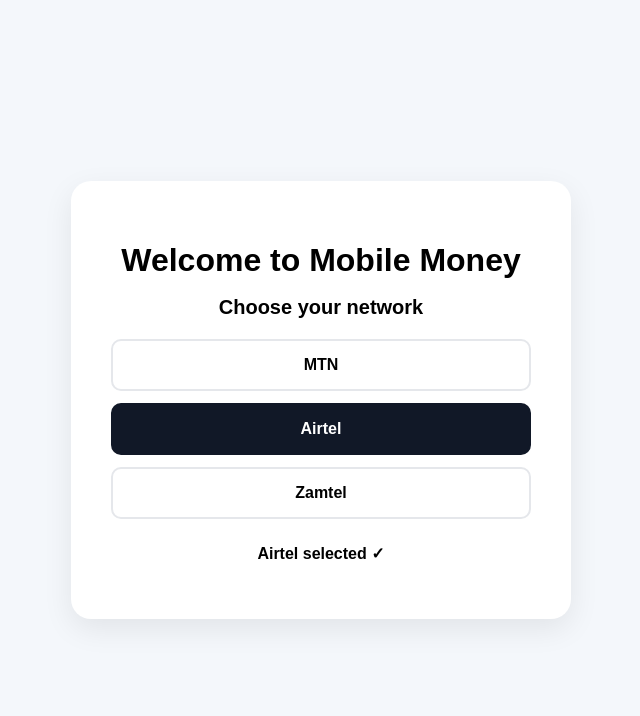
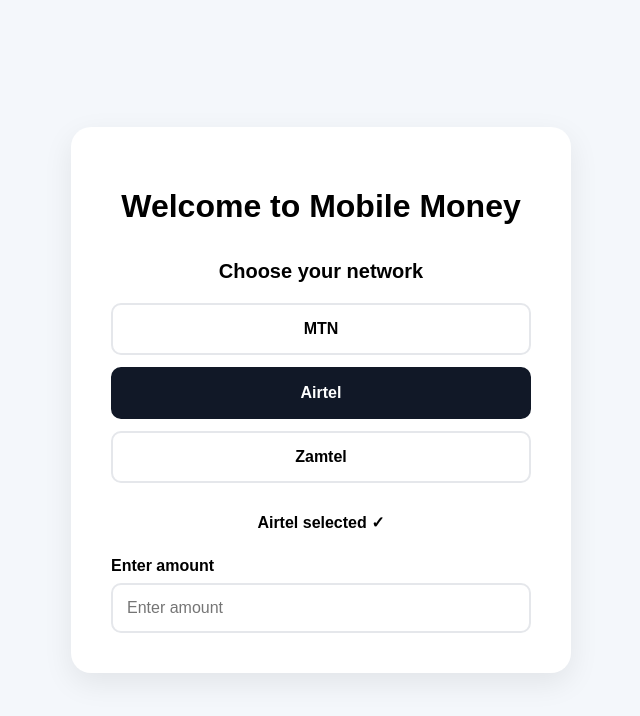
Before and after one commit to chishamichael/Momo-fee-calculator, a React (Vite) app: page / in a window 1280 px wide. Both pictures are taken after a click on the button "Airtel". Shown: the top 716 px of the page, without its empty margins (319-959 px from the left). Built offline with nearby package versions, Linux system fonts and the light colour scheme.

Commit message:
Add tiered network fee calculation

```diff
--- a/src/App.css
+++ b/src/App.css
@@ -18,13 +18,8 @@
 }
 
 h1 {
-  margin-bottom: 12px;
+  margin-bottom: 35px;
   font-size: 32px;
-}
-
-.subtitle {
-  color: #666;
-  margin-bottom: 35px;
 }
 
 h2 {
@@ -61,7 +56,52 @@
   border-color: #111827;
 }
 
+.calculator-section {
+  margin-top: 30px;
+  text-align: left;
+}
+
 .selected-message {
-  margin-top: 25px;
+  text-align: center;
+  font-weight: 600;
+  margin-bottom: 25px;
+}
+
+label {
+  display: block;
+  margin-bottom: 8px;
   font-weight: 600;
 }
+
+input {
+  width: 100%;
+  padding: 14px;
+  border: 2px solid #e5e7eb;
+  border-radius: 10px;
+  font-size: 16px;
+  outline: none;
+}
+
+input:focus {
+  border-color: #111827;
+}
+
+.results {
+  margin-top: 25px;
+  padding: 20px;
+  background: #f4f7fb;
+  border-radius: 12px;
+}
+
+.result-row {
+  display: flex;
+  justify-content: space-between;
+  margin-bottom: 15px;
+}
+
+.total-row {
+  margin-bottom: 0;
+  padding-top: 15px;
+  border-top: 1px solid #ddd;
+  font-size: 18px;
+}
--- a/src/App.jsx
+++ b/src/App.jsx
@@ -3,8 +3,52 @@
 
 function App() {
   const [selectedNetwork, setSelectedNetwork] = useState("");
+  const [amount, setAmount] = useState("");
+
+  const feeRanges = {
+    MTN: [
+      { max: 100, fee: 2 },
+      { max: 500, fee: 5 },
+      { max: 1000, fee: 10 },
+      { max: 5000, fee: 15 },
+      { max: Infinity, fee: 20 },
+    ],
+
+    Airtel: [
+      { max: 100, fee: 3 },
+      { max: 500, fee: 6 },
+      { max: 1000, fee: 11 },
+      { max: 5000, fee: 16 },
+      { max: Infinity, fee: 22 },
+    ],
+
+    Zamtel: [
+      { max: 100, fee: 2 },
+      { max: 500, fee: 4 },
+      { max: 1000, fee: 8 },
+      { max: 5000, fee: 13 },
+      { max: Infinity, fee: 18 },
+    ],
+  };
 
   const networks = ["MTN", "Airtel", "Zamtel"];
+
+  const getFee = () => {
+    const numericAmount = Number(amount);
+
+    if (!selectedNetwork || numericAmount <= 0) {
+      return 0;
+    }
+
+    const range = feeRanges[selectedNetwork].find(
+      (range) => numericAmount <= range.max
+    );
+
+    return range ? range.fee : 0;
+  };
+
+  const fee = getFee();
+  const total = Number(amount) + fee;
 
   return (
     <div className="app">
@@ -28,9 +72,36 @@
         </div>
 
         {selectedNetwork && (
-          <p className="selected-message">
-            {selectedNetwork} selected ✓
-          </p>
+          <div className="calculator-section">
+            <p className="selected-message">
+              {selectedNetwork} selected ✓
+            </p>
+
+            <label htmlFor="amount">Enter amount</label>
+
+            <input
+              id="amount"
+              type="number"
+              min="0"
+              placeholder="Enter amount"
+              value={amount}
+              onChange={(event) => setAmount(event.target.value)}
+            />
+
+            {amount && Number(amount) > 0 && (
+              <div className="results">
+                <div className="result-row">
+                  <span>Transaction Fee</span>
+                  <strong>ZMW {fee.toFixed(2)}</strong>
+                </div>
+
+                <div className="result-row total-row">
+                  <span>Total</span>
+                  <strong>ZMW {total.toFixed(2)}</strong>
+                </div>
+              </div>
+            )}
+          </div>
         )}
       </div>
     </div>
```
